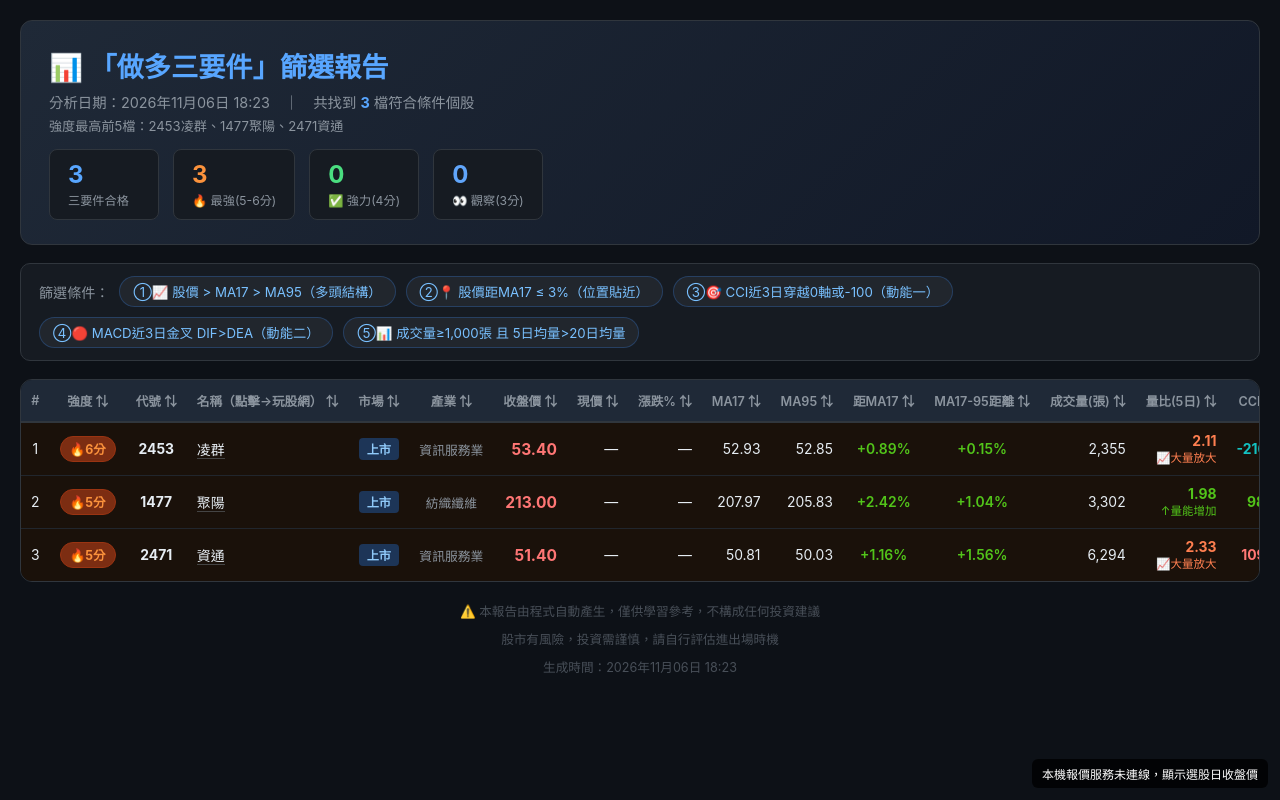
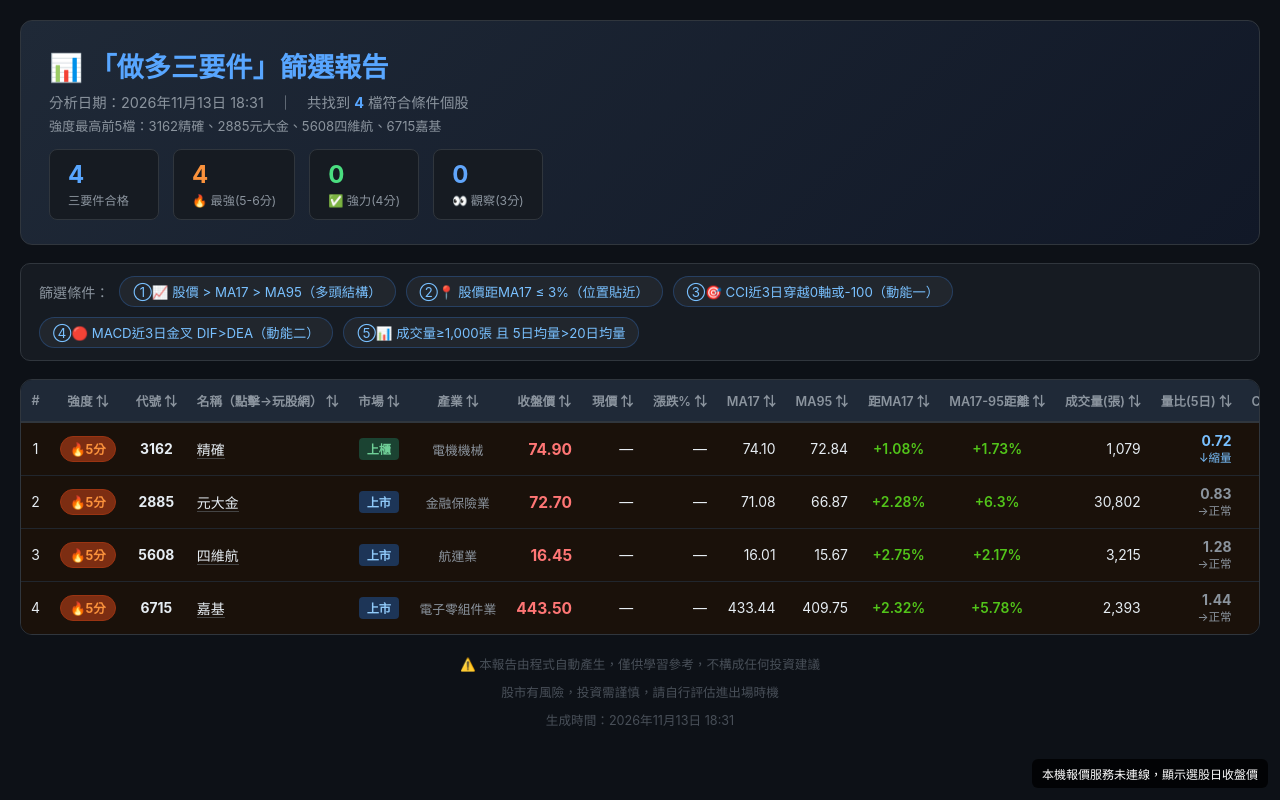
Before and after one commit to opl2kiss-hash/stock-triple, a plain HTML site: page date/2026-11-13.html in a window 1280 px wide. Drawn offline with Linux system fonts and the light colour scheme; no server answers.

Commit message:
做多三要件更新 2026-11-13

```diff
--- a/date/2026-11-06.html
+++ b/date/2026-11-13.html
@@ -2,7 +2,7 @@
 <html lang="zh-TW"><head>
 <meta charset="UTF-8">
 <meta name="viewport" content="width=device-width,initial-scale=1">
-<title>做多三要件 20261106</title>
+<title>做多三要件 20261113</title>
 <style>
 *{box-sizing:border-box;margin:0;padding:0}
 body{font-family:-apple-system,"PingFang TC","Microsoft JhengHei",sans-serif;
@@ -59,11 +59,11 @@ td{padding:10px 10px;white-space:nowrap}
 
 <div class="hdr">
   <h1>📊 「做多三要件」篩選報告</h1>
-  <div class="sub">分析日期：2026年11月06日 18:23　｜　共找到 <b style="color:#58a6ff">3</b> 檔符合條件個股</div>
-  <div class="top5">強度最高前5檔：2453凌群、1477聚陽、2471資通</div>
+  <div class="sub">分析日期：2026年11月13日 18:31　｜　共找到 <b style="color:#58a6ff">4</b> 檔符合條件個股</div>
+  <div class="top5">強度最高前5檔：3162精確、2885元大金、5608四維航、6715嘉基</div>
   <div class="stats">
-    <div class="sb"><div class="sv">3</div><div class="sl">三要件合格</div></div>
-    <div class="sb"><div class="sv" style="color:#fb923c">3</div><div class="sl">🔥 最強(5-6分)</div></div>
+    <div class="sb"><div class="sv">4</div><div class="sl">三要件合格</div></div>
+    <div class="sb"><div class="sv" style="color:#fb923c">4</div><div class="sl">🔥 最強(5-6分)</div></div>
     <div class="sb"><div class="sv" style="color:#4ade80">0</div><div class="sl">✅ 強力(4分)</div></div>
     <div class="sb"><div class="sv" style="color:#60a5fa">0</div><div class="sl">👀 觀察(3分)</div></div>
   </div>
@@ -103,9 +103,10 @@ td{padding:10px 10px;white-space:nowrap}
   <th class="sortable" data-label="資料日期" onclick="sortTable(this)">資料日期 ⇅</th>
 </tr></thead>
 <tbody>
-<tr class="tr-hot" data-live-id="2453"><td class="c">1</td><td class="c" data-val="6"><span class="b-hot">🔥6分</span></td><td class="c" data-val="2453"><b>2453</b></td><td><a href="https://www.wantgoo.com/stock/2453/technical-chart" target="_blank" class="slink">凌群</a></td><td class="c"><span class="mkt mkt-listed">上市</span></td><td class="c grp">資訊服務業</td><td class="r price">53.40</td><td class="r live-price" data-val="53.40">—</td><td class="r live-pct" data-val="0">—</td><td class="r">52.93</td><td class="r">52.85</td><td class="c gap">+0.89%</td><td class="c gap">+0.15%</td><td class="r vol" data-val="2355">2,355</td><td class="r" style="color:#ff7f50;font-weight:700" data-val="2.11">2.11<br><span style="font-size:.72rem;font-weight:400;color:#ff7f50">📈大量放大</span></td><td class="r" style="color:#13c2c2;font-weight:700">-216.7</td><td class="c" style="color:#13c2c2">超賣</td><td class="c">⭐從-100穿越</td><td class="r" style="color:#ff4d4f;font-weight:700" data-val="0.0849">🔴0.0849</td><td class="c dt">2026/11/06</td></tr>
-<tr class="tr-hot" data-live-id="1477"><td class="c">2</td><td class="c" data-val="5"><span class="b-hot">🔥5分</span></td><td class="c" data-val="1477"><b>1477</b></td><td><a href="https://www.wantgoo.com/stock/1477/technical-chart" target="_blank" class="slink">聚陽</a></td><td class="c"><span class="mkt mkt-listed">上市</span></td><td class="c grp">紡織纖維</td><td class="r price">213.00</td><td class="r live-price" data-val="213.00">—</td><td class="r live-pct" data-val="0">—</td><td class="r">207.97</td><td class="r">205.83</td><td class="c gap">+2.42%</td><td class="c gap">+1.04%</td><td class="r vol" data-val="3302">3,302</td><td class="r" style="color:#52c41a;font-weight:700" data-val="1.98">1.98<br><span style="font-size:.72rem;font-weight:400;color:#52c41a">↑量能增加</span></td><td class="r" style="color:#52c41a;font-weight:700">98.0</td><td class="c" style="color:#52c41a">偏多</td><td class="c">⭐穿越0軸</td><td class="r" style="color:#ff4d4f;font-weight:700" data-val="0.3787">🔴0.3787</td><td class="c dt">2026/11/06</td></tr>
-<tr class="tr-hot" data-live-id="2471"><td class="c">3</td><td class="c" data-val="5"><span class="b-hot">🔥5分</span></td><td class="c" data-val="2471"><b>2471</b></td><td><a href="https://www.wantgoo.com/stock/2471/technical-chart" target="_blank" class="slink">資通</a></td><td class="c"><span class="mkt mkt-listed">上市</span></td><td class="c grp">資訊服務業</td><td class="r price">51.40</td><td class="r live-price" data-val="51.40">—</td><td class="r live-pct" data-val="0">—</td><td class="r">50.81</td><td class="r">50.03</td><td class="c gap">+1.16%</td><td class="c gap">+1.56%</td><td class="r vol" data-val="6294">6,294</td><td class="r" style="color:#ff7f50;font-weight:700" data-val="2.33">2.33<br><span style="font-size:.72rem;font-weight:400;color:#ff7f50">📈大量放大</span></td><td class="r" style="color:#ff7875;font-weight:700">109.6</td><td class="c" style="color:#ff7875">超買</td><td class="c">⭐穿越0軸</td><td class="r" style="color:#ff4d4f;font-weight:700" data-val="0.4945">🔴0.4945</td><td class="c dt">2026/11/06</td></tr>
+<tr class="tr-hot" data-live-id="3162"><td class="c">1</td><td class="c" data-val="5"><span class="b-hot">🔥5分</span></td><td class="c" data-val="3162"><b>3162</b></td><td><a href="https://www.wantgoo.com/stock/3162/technical-chart" target="_blank" class="slink">精確</a></td><td class="c"><span class="mkt mkt-otc">上櫃</span></td><td class="c grp">電機機械</td><td class="r price">74.90</td><td class="r live-price" data-val="74.90">—</td><td class="r live-pct" data-val="0">—</td><td class="r">74.10</td><td class="r">72.84</td><td class="c gap">+1.08%</td><td class="c gap">+1.73%</td><td class="r vol" data-val="1079">1,079</td><td class="r" style="color:#79c0ff;font-weight:700" data-val="0.72">0.72<br><span style="font-size:.72rem;font-weight:400;color:#79c0ff">↓縮量</span></td><td class="r" style="color:#52c41a;font-weight:700">21.2</td><td class="c" style="color:#52c41a">偏多</td><td class="c">⭐穿越0軸</td><td class="r" style="color:#ff4d4f;font-weight:700" data-val="0.3317">🔴0.3317</td><td class="c dt">2026/11/13</td></tr>
+<tr class="tr-hot" data-live-id="2885"><td class="c">2</td><td class="c" data-val="5"><span class="b-hot">🔥5分</span></td><td class="c" data-val="2885"><b>2885</b></td><td><a href="https://www.wantgoo.com/stock/2885/technical-chart" target="_blank" class="slink">元大金</a></td><td class="c"><span class="mkt mkt-listed">上市</span></td><td class="c grp">金融保險業</td><td class="r price">72.70</td><td class="r live-price" data-val="72.70">—</td><td class="r live-pct" data-val="0">—</td><td class="r">71.08</td><td class="r">66.87</td><td class="c gap">+2.28%</td><td class="c gap">+6.3%</td><td class="r vol" data-val="30802">30,802</td><td class="r" style="color:#8b949e;font-weight:700" data-val="0.83">0.83<br><span style="font-size:.72rem;font-weight:400;color:#8b949e">→正常</span></td><td class="r" style="color:#52c41a;font-weight:700">63.3</td><td class="c" style="color:#52c41a">偏多</td><td class="c">⭐穿越0軸</td><td class="r" style="color:#ff4d4f;font-weight:700" data-val="0.0299">🔴0.0299</td><td class="c dt">2026/11/13</td></tr>
+<tr class="tr-hot" data-live-id="5608"><td class="c">3</td><td class="c" data-val="5"><span class="b-hot">🔥5分</span></td><td class="c" data-val="5608"><b>5608</b></td><td><a href="https://www.wantgoo.com/stock/5608/technical-chart" target="_blank" class="slink">四維航</a></td><td class="c"><span class="mkt mkt-listed">上市</span></td><td class="c grp">航運業</td><td class="r price">16.45</td><td class="r live-price" data-val="16.45">—</td><td class="r live-pct" data-val="0">—</td><td class="r">16.01</td><td class="r">15.67</td><td class="c gap">+2.75%</td><td class="c gap">+2.17%</td><td class="r vol" data-val="3215">3,215</td><td class="r" style="color:#8b949e;font-weight:700" data-val="1.28">1.28<br><span style="font-size:.72rem;font-weight:400;color:#8b949e">→正常</span></td><td class="r" style="color:#52c41a;font-weight:700">22.7</td><td class="c" style="color:#52c41a">偏多</td><td class="c">⭐穿越0軸</td><td class="r" style="color:#ff4d4f;font-weight:700" data-val="0.0800">🔴0.0800</td><td class="c dt">2026/11/13</td></tr>
+<tr class="tr-hot" data-live-id="6715"><td class="c">4</td><td class="c" data-val="5"><span class="b-hot">🔥5分</span></td><td class="c" data-val="6715"><b>6715</b></td><td><a href="https://www.wantgoo.com/stock/6715/technical-chart" target="_blank" class="slink">嘉基</a></td><td class="c"><span class="mkt mkt-listed">上市</span></td><td class="c grp">電子零組件業</td><td class="r price">443.50</td><td class="r live-price" data-val="443.50">—</td><td class="r live-pct" data-val="0">—</td><td class="r">433.44</td><td class="r">409.75</td><td class="c gap">+2.32%</td><td class="c gap">+5.78%</td><td class="r vol" data-val="2393">2,393</td><td class="r" style="color:#8b949e;font-weight:700" data-val="1.44">1.44<br><span style="font-size:.72rem;font-weight:400;color:#8b949e">→正常</span></td><td class="r" style="color:#52c41a;font-weight:700">26.9</td><td class="c" style="color:#52c41a">偏多</td><td class="c">⭐穿越0軸</td><td class="r" style="color:#ff4d4f;font-weight:700" data-val="0.9537">🔴0.9537</td><td class="c dt">2026/11/13</td></tr>
 </tbody>
 </table>
 </div>
@@ -113,7 +114,7 @@ td{padding:10px 10px;white-space:nowrap}
 <div class="footer">
   ⚠️ 本報告由程式自動產生，僅供學習參考，不構成任何投資建議<br>
   股市有風險，投資需謹慎，請自行評估進出場時機<br>
-  生成時間：2026年11月06日 18:23
+  生成時間：2026年11月13日 18:31
 </div>
 <script>
 function sortTable(th) {
@@ -140,7 +141,7 @@ function sortTable(th) {
   rows.forEach(r => tbody.appendChild(r));
 }
 </script>
-<script type="application/json" id="result-data">[{"代號": "2453", "名稱": "凌群", "強度評分": 6}, {"代號": "1477", "名稱": "聚陽", "強度評分": 5}, {"代號": "2471", "名稱": "資通", "強度評分": 5}]</script>
+<script type="application/json" id="result-data">[{"代號": "3162", "名稱": "精確", "強度評分": 5}, {"代號": "2885", "名稱": "元大金", "強度評分": 5}, {"代號": "5608", "名稱": "四維航", "強度評分": 5}, {"代號": "6715", "名稱": "嘉基", "強度評分": 5}]</script>
 <script>
 // 即時報價：盤中每 10 秒向本機報價服務更新；連不上時保留選股日收盤價
 (function () {
--- a/date/reports.json
+++ b/date/reports.json
@@ -1 +1 @@
-["2026-11-12", "2026-11-11", "2026-11-10", "2026-11-09", "2026-11-06"]
+["2026-11-13", "2026-11-12", "2026-11-11", "2026-11-10", "2026-11-09"]
```
